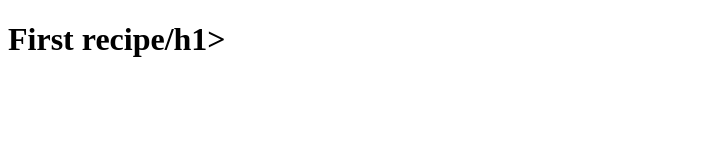
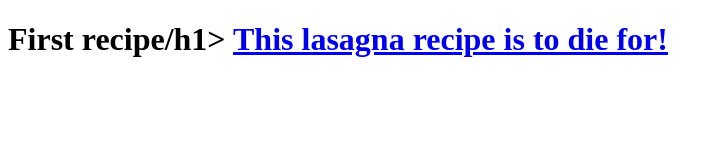
Before and after one commit to Tanner-github/odin-recipes, a plain HTML site: page index.html in a window 1280 px wide. Shown: the whole page, without its empty margins (0-723 px from the left). Drawn offline with Linux system fonts and the light colour scheme.

Commit message:
made changes to index site

```diff
--- a/index.html
+++ b/index.html
@@ -6,5 +6,6 @@
     </head>
     <body>
         <h1>First recipe/h1>
+            <a href="recipes/lasagna.html">This lasagna recipe is to die for!</a>
     </body>
 </html>
```
